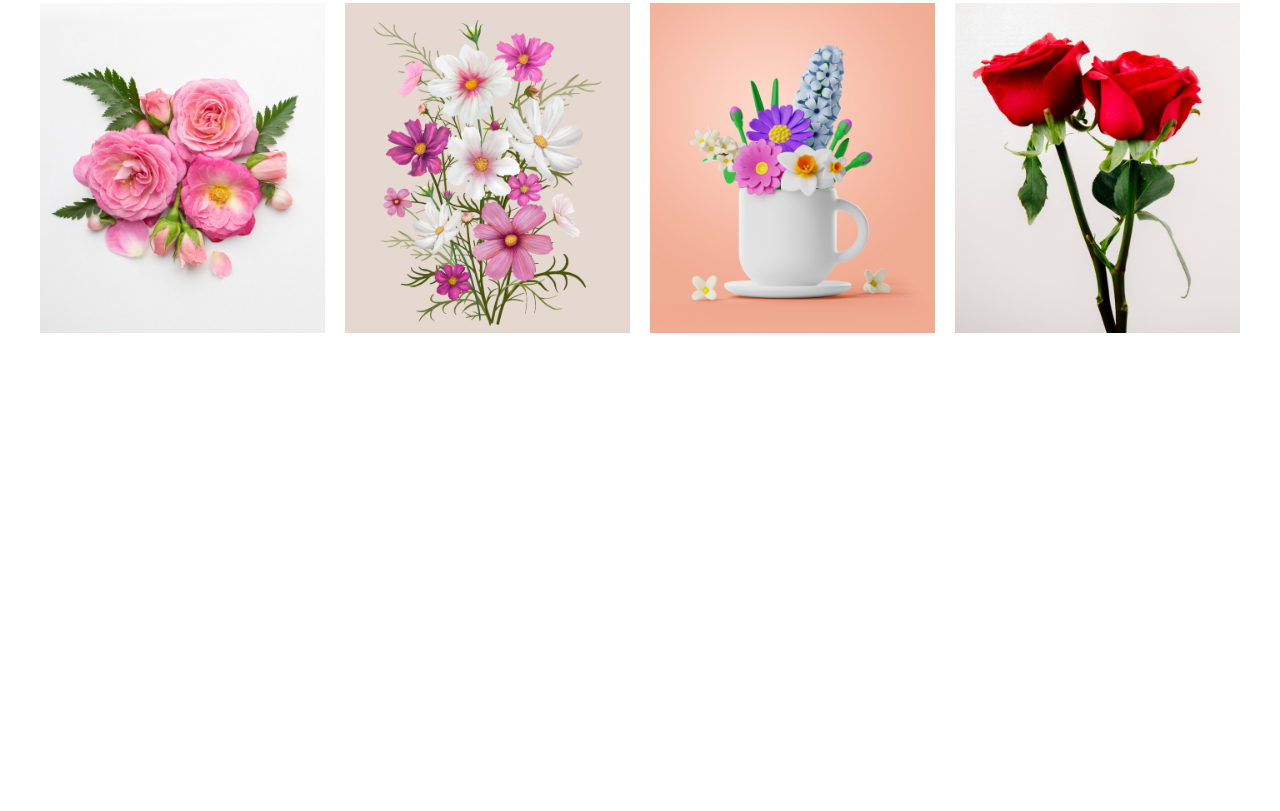
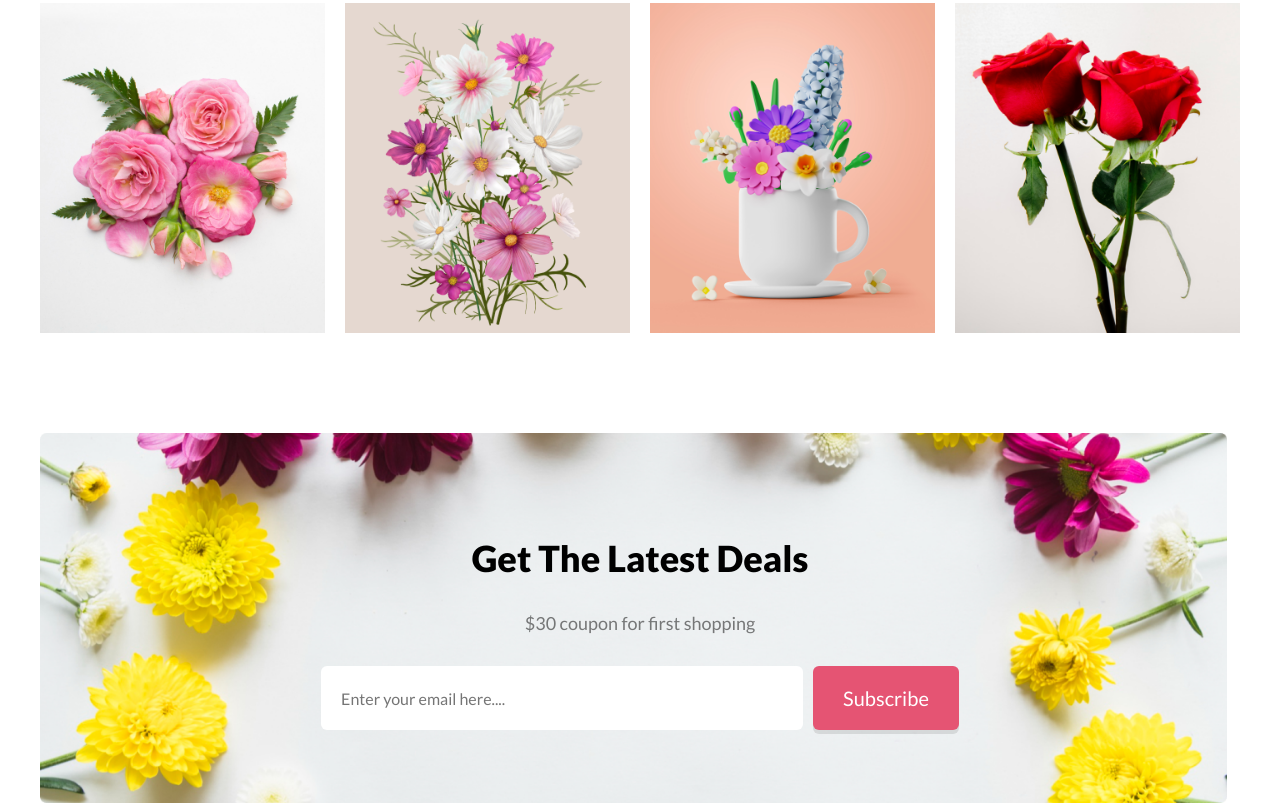
Before and after one commit to abuabdullah23/flower-shop, a plain HTML site: page index.html in a window 1280 px wide. Shown: the part 2675-3486 px from the top of the page. Before the commit the page ends 3016 px from the top, so only its background shows below. Drawn offline with Linux system fonts and the light colour scheme.

Commit message:
Subscription Section Added

```diff
--- a/index.html
+++ b/index.html
@@ -130,6 +130,24 @@
         </section>
         <!-- Instagram Section End -->
 
+        <!-- Subscribe Section Start -->
+        <section class="container">
+            <div class="subscribe-container">
+                <div class="subscription-field">
+                    <div class="subscription-content">
+                        <h2 class="title">Get The Latest Deals</h2>
+                        <p class="description">$30 coupon for first shopping</p>
+                        <div class="user-input-field">
+                            <input type="text" placeholder="Enter your email here....">
+                            <button class="btn-primary">Subscribe</button>
+                        </div>
+                    </div>
+
+                </div>
+            </div>
+        </section>
+        <!-- Subscribe Section End -->
+
     </main>
 </body>
 
--- a/style/style.css
+++ b/style/style.css
@@ -173,3 +173,39 @@
 .instagram-img-container img {
     width: 285px;
 }
+
+
+/* Subscribe Section CSS */
+.subscribe-container {
+    margin-top: 100px;
+    background-image: url('../images/subscription_bg.png');
+    background-repeat: no-repeat;
+    background-size: contain;
+    width: 1200px;
+}
+
+.subscription-field {
+    display: flex;
+    align-items: center;
+    justify-content: center;
+    height: 370px;
+}
+
+.subscription-content {
+    text-align: center;
+}
+
+.user-input-field {
+    display: flex;
+    gap: 10px;
+    width: 100%;
+    margin-top: 30px;
+}
+
+.user-input-field input {
+    border: none;
+    border-radius: 6px;
+    width: 460px;
+    padding-left: 20px;
+    font-size: 16px;
+}
```
